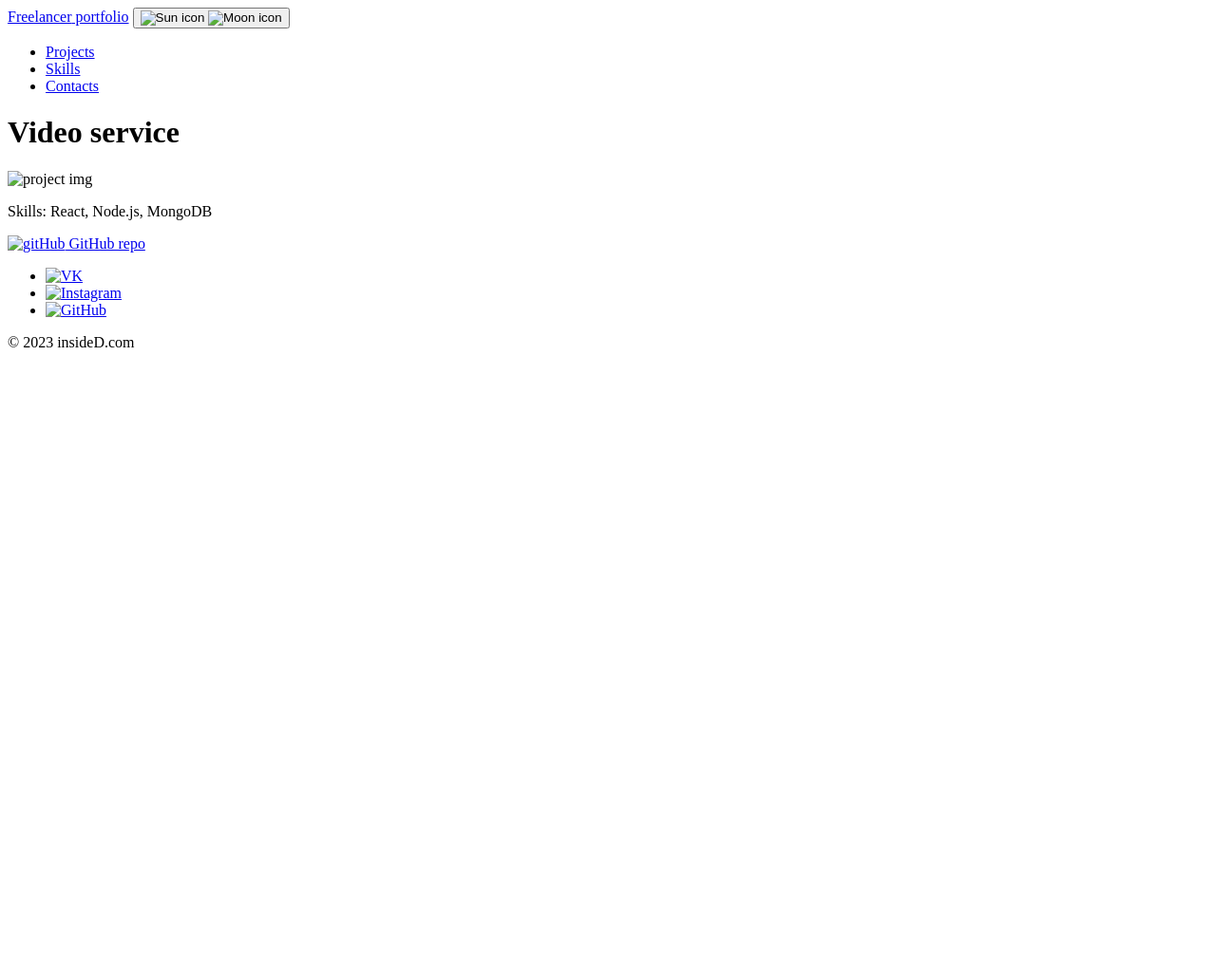
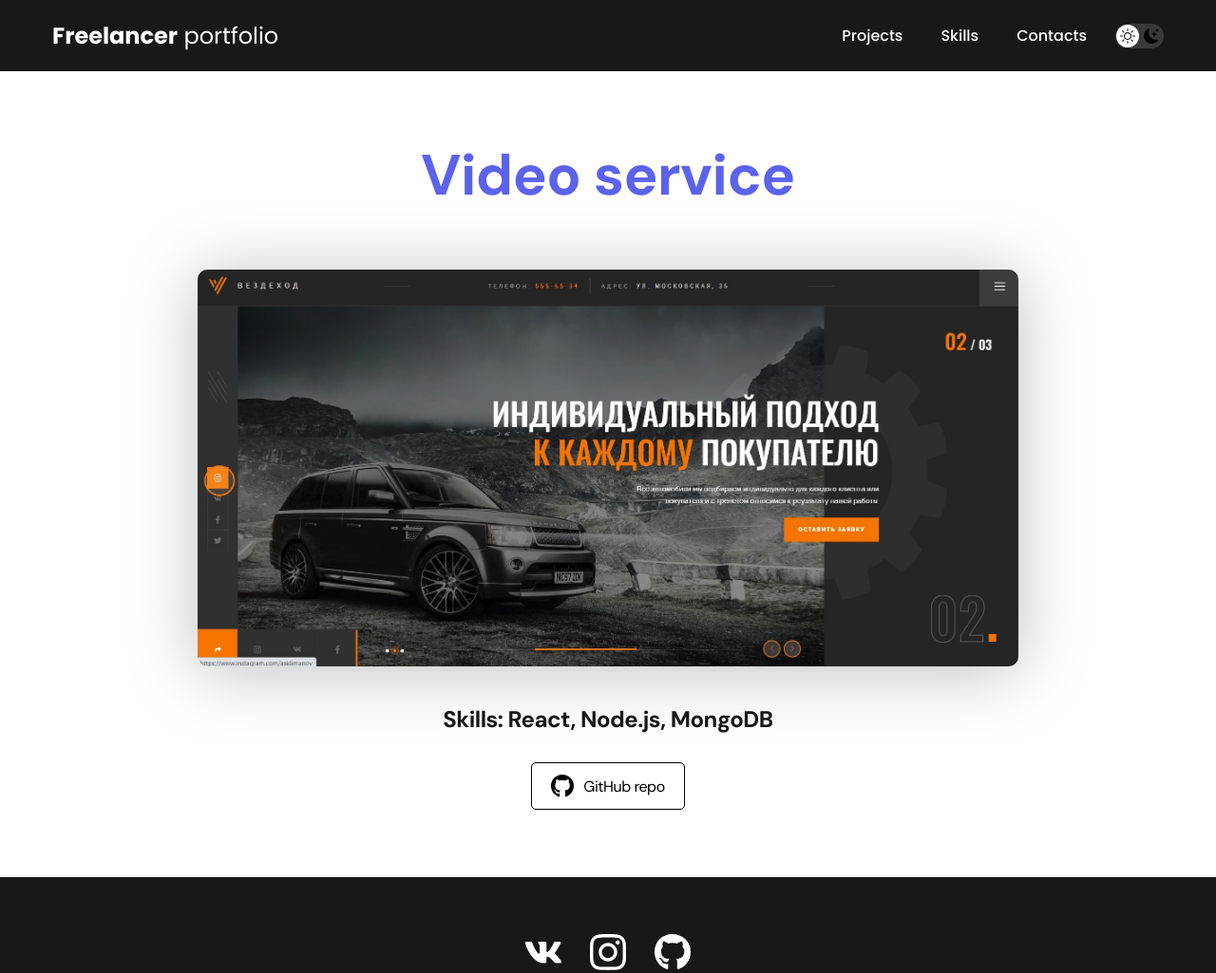
Before and after one commit to Shkiperkill/myPorfolio, a plain HTML site: page project-page__1.html in a window 1280 px wide. Shown: the top 1025 px of the page at 95% size. Before the commit the page ends 800 px from the top, so only its background shows below. Drawn offline with Linux system fonts and the light colour scheme; the site is published under a folder, as on GitHub Pages, so addresses that start at the root find nothing.

Commit message:
four commit

```diff
--- a/project-page__1.html
+++ b/project-page__1.html
@@ -4,35 +4,35 @@
     <meta charset="UTF-8" />
     <meta http-equiv="X-UA-Compatible" content="IE=edge" />
     <meta name="viewport" content="width=device-width, initial-scale=1.0" />
-    <link rel="stylesheet" href="/css/main.css" />
+    <link rel="stylesheet" href="./css/main.css" />
     <title>Freelancer porfolio</title>
   </head>
   <body>
     <nav class="nav">
       <div class="container">
         <div class="nav-row">
-          <a href="/index.html" class="logo"
+          <a href="./index.html" class="logo"
             ><span>Freelancer</span> portfolio</a>
             <button class="dark-mode-btn">
-              <img src="/img/icons/Sun.svg" alt="Sun icon" class="dark-mode-btn__icon">
-              <img src="/img/icons/Moon.svg" alt="Moon icon" class="dark-mode-btn__icon">
+              <img src="./img/icons/Sun.svg" alt="Sun icon" class="dark-mode-btn__icon">
+              <img src="./img/icons/Moon.svg" alt="Moon icon" class="dark-mode-btn__icon">
             </button>
           <ul class="nav-list">
             <li class="nav-list__item">
               <a
-                href="/index.html"
+                href="./index.html"
                 class="nav-list__link nav-list__link--active"
                 >Projects</a>
             </li>
             <li class="nav-list__item">
               <a
-                href="/skills.html"
+                href="./skills.html"
                 class="nav-list__link nav-list__link--active"
                 >Skills</a>
             </li>
             <li class="nav-list__item">
               <a
-                href="/contacts.html"
+                href="./contacts.html"
                 class="nav-list__link nav-list__link--active"
                 >Contacts</a>
             </li>
@@ -44,12 +44,12 @@
       <div class="container">
         <div class="project-details">
           <h1 class="title-1">Video service</h1>
-          <img src="/img/project/01-big.jpg" alt="project img" class="project-details__cover">
+          <img src="./img/project/01-big.jpg" alt="project img" class="project-details__cover">
           <div class="project-details__desc">
             <p>Skills: React, Node.js, MongoDB</p>
           </div>
           <a href="https://github.com/Shkiperkill" class="btn-outline">
-            <img src="/img/icons/gitHub btn.svg" alt="gitHub">
+            <img src="./img/icons/gitHub btn.svg" alt="gitHub">
             GitHub repo
           </a>
         </div>
@@ -60,13 +60,13 @@
         <div class="footer__wrapper">
           <ul class="social">
             <li class="social__item">
-              <a href="https://vk.com/barbarisus"><img src="/img/icons/01.svg" alt="VK" /></a>
+              <a href="https://vk.com/barbarisus"><img src="./img/icons/01.svg" alt="VK" /></a>
             </li>
             <li class="social__item">
-              <a href="https://www.instagram.com/_denis.barbaris/"><img src="/img/icons/02.svg" alt="Instagram" /></a>
+              <a href="https://www.instagram.com/_denis.barbaris/"><img src="./img/icons/02.svg" alt="Instagram" /></a>
             </li>
             <li class="social__item">
-              <a href="https://github.com/Shkiperkill"><img src="/img/icons/04.svg" alt="GitHub" /></a>
+              <a href="https://github.com/Shkiperkill"><img src="./img/icons/04.svg" alt="GitHub" /></a>
             </li>
             <!-- <li class="social__item">
               <a href="#!"><img src="/img/icons/05.svg" alt="LinkedIn" /></a>
@@ -78,6 +78,6 @@
         </div>
       </div>
     </footer>
-    <script src="/js/main.js"></script>
+    <script src="./js/main.js"></script>
   </body>
 </html>
```
Also changed, not shown: contacts.html (+12 -12 lines), project-page__2.html (+13 -13 lines), project-page__3.html (+13 -13 lines), project-page__4.html (+13 -13 lines), project-page__5.html (+13 -13 lines), project-page__6.html (+13 -13 lines), skills.html (+11 -11 lines).
